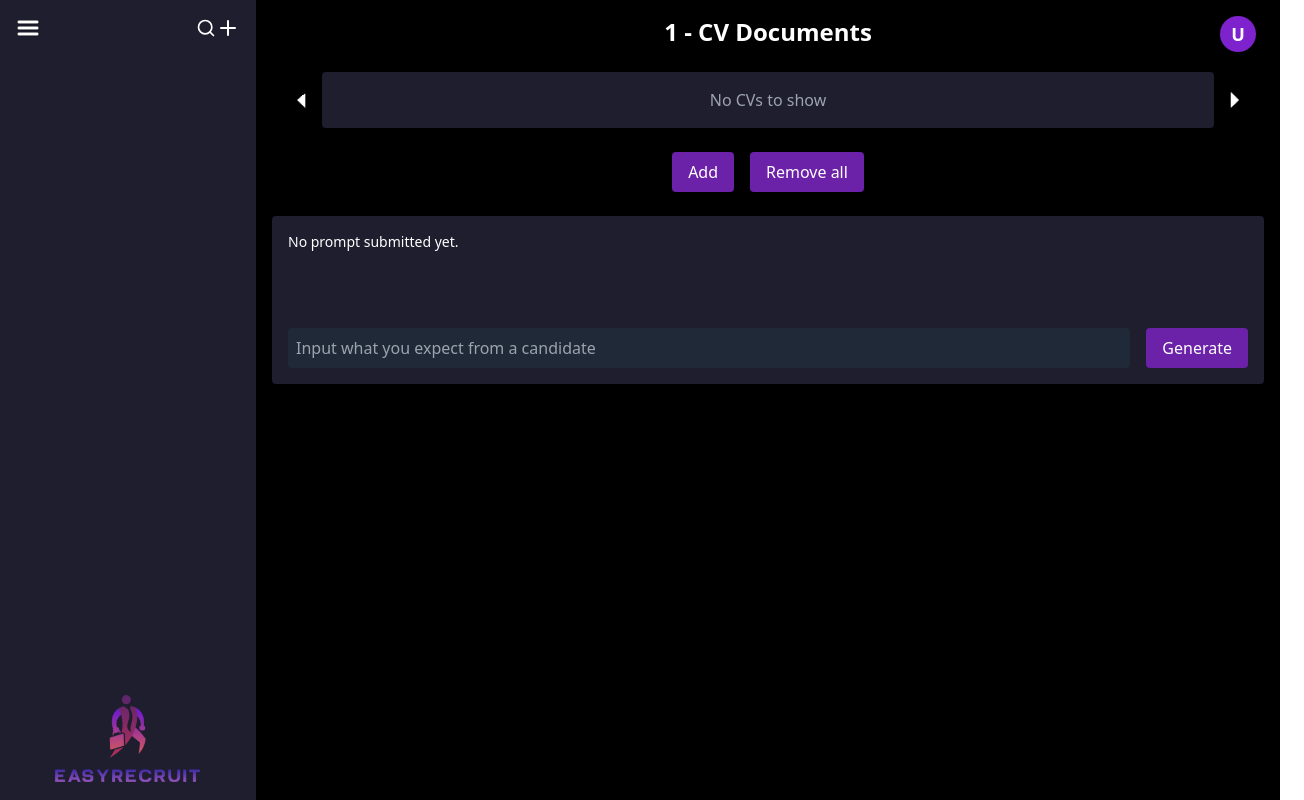
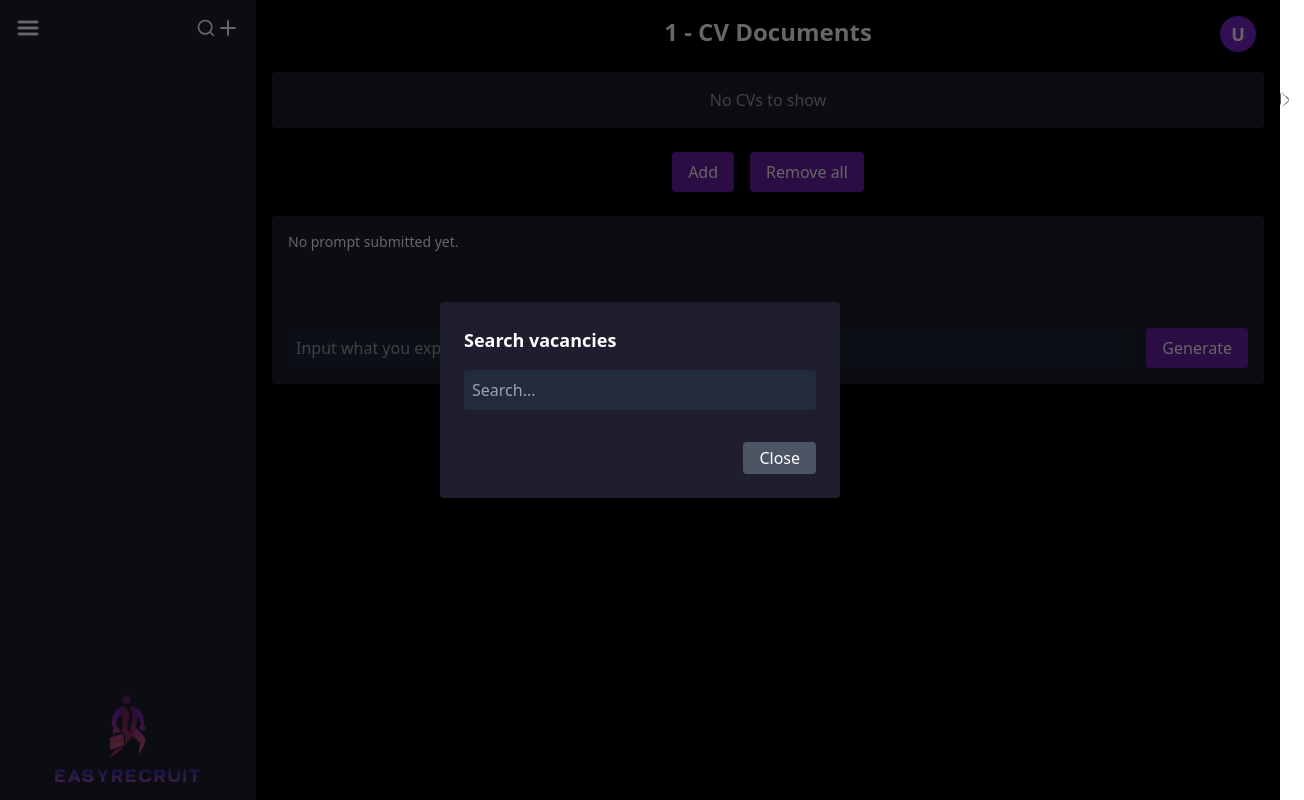
Before and after one commit to RitvarsZuns/EASYRECRUIT, a React (Create React App) app: page /dashboard/1/cv-documents in a window 1280 px wide. Both pictures are taken after a click on the button 206 px from the left and 28 px from the top of the page. Shown: the whole page, 1304 px wide, since content can reach past the window. Built offline with nearby package versions, Linux system fonts and the light colour scheme; the HTML template or start-up script is replaced by a standard one.

Commit message:
Frontend bug fixes - fixed searchbar, fixed CV documents slidebar

```diff
--- a/src/components/Dashboard/CVDocumentsView.jsx
+++ b/src/components/Dashboard/CVDocumentsView.jsx
@@ -80,7 +80,7 @@ const CVDocumentsView = () => {
       </h1>
 
       <div className="relative mb-6 flex justify-center items-center">
-        <div className="bg-[#1e1e2f] rounded px-12 py-4 flex items-center w-[90%] relative">
+        <div className="relative w-full max-w-[1550px] bg-[#1e1e2f] rounded px-12 py-4">
           <button
             onClick={scrollLeft}
             className="absolute left-[-40px] top-1/2 -translate-y-1/2 z-20 text-white text-3xl hover:text-purple-400 bg-transparent border-none shadow-none outline-none"
--- a/src/components/Layout/MainLayout.jsx
+++ b/src/components/Layout/MainLayout.jsx
@@ -533,6 +533,44 @@ const MainLayout = () => {
           </div>
         </div>
       )}
+
+      {showSearchModal && (
+        <div className="fixed inset-0 bg-black bg-opacity-60 flex items-center justify-center z-50">
+          <div className="bg-[#1e1e2f] p-6 rounded shadow-lg w-[400px]">
+            <h2 className="text-lg font-semibold mb-4">Search vacancies</h2>
+            <input
+              type="text"
+              placeholder="Search..."
+              value={searchQuery}
+              onChange={(e) => setSearchQuery(e.target.value)}
+              className="w-full p-2 mb-4 rounded bg-[#222b3c] text-white outline-none"
+            />
+            <div className="space-y-2 max-h-[200px] overflow-y-auto">
+              {vacancies
+                .filter((v) =>
+                  v.title.toLowerCase().includes(searchQuery.toLowerCase())
+                )
+                .map((v) => (
+                  <div
+                    key={v.id}
+                    onClick={() => handleSearchNavigate(v.id)}
+                    className="p-2 bg-[#2c2c3a] rounded cursor-pointer hover:bg-purple-800"
+                  >
+                    {v.title}
+                  </div>
+                ))}
+            </div>
+            <div className="flex justify-end mt-4">
+              <button
+                onClick={() => setShowSearchModal(false)}
+                className="bg-gray-600 hover:bg-gray-500 text-white px-4 py-1 rounded"
+              >
+                Close
+              </button>
+            </div>
+          </div>
+        </div>
+      )}
     </div>
   );
 };
```
